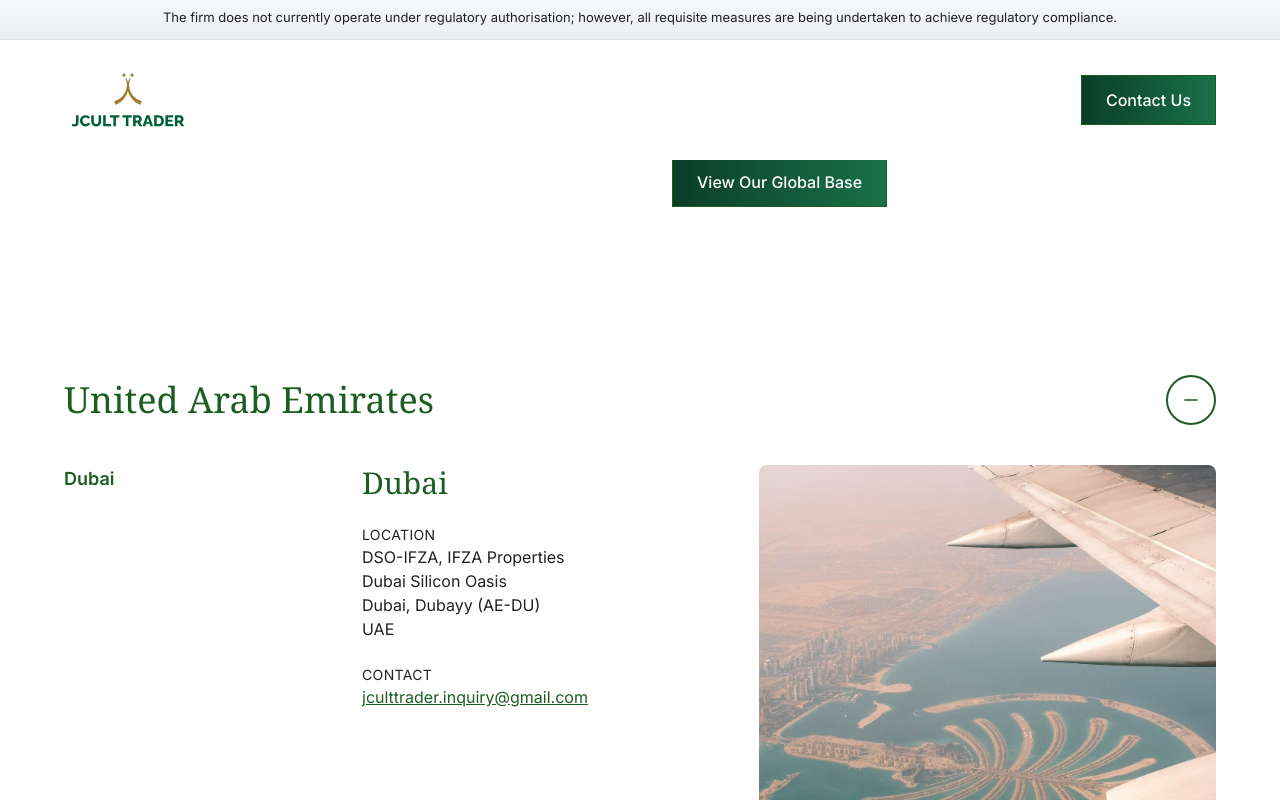
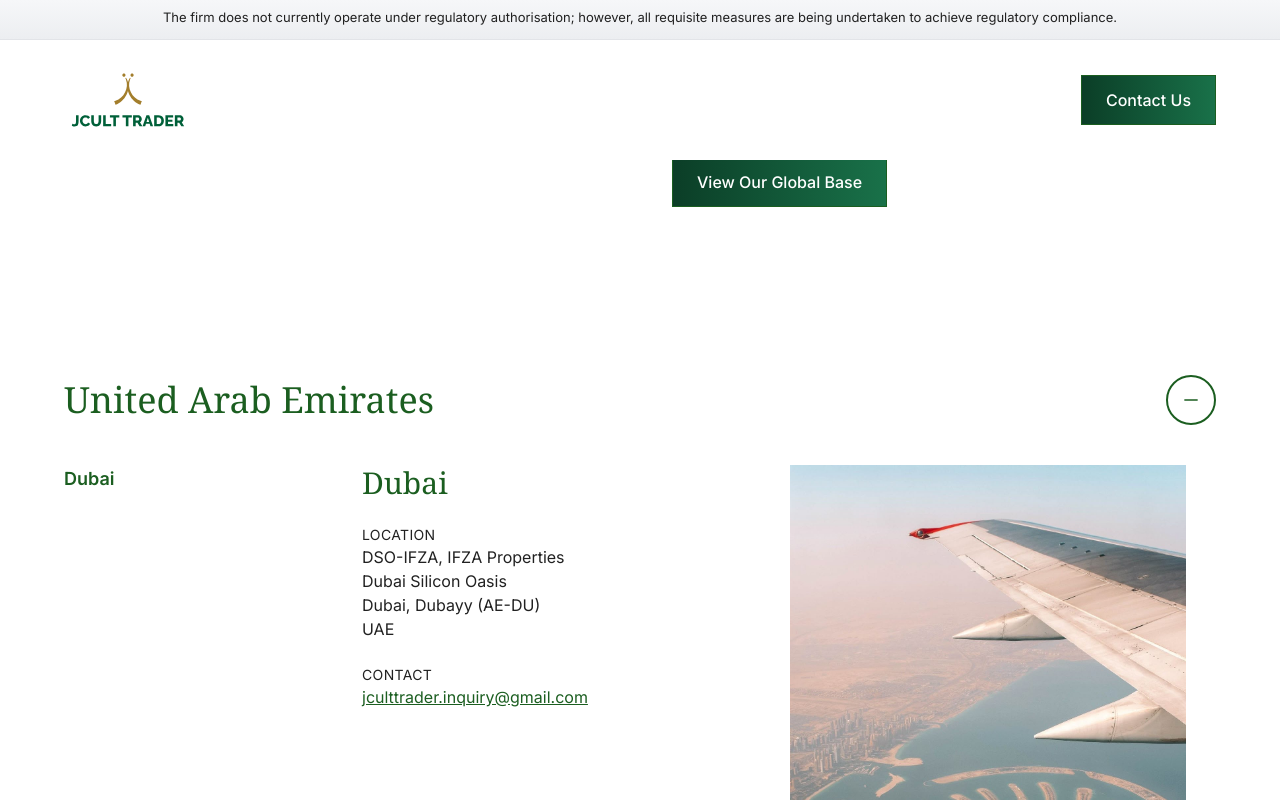
Before and after one commit to CodeWhiz-101/Jcult, a Next.js app: page /who-we-are in a window 1280 px wide. Both pictures are taken after a click on the element "United Arab Emirates". Shown: the part 2085-2885 px from the top of the page. Built offline with nearby package versions, Linux system fonts and the light colour scheme.

Commit message:
chore: force vercel rebuild

```diff
--- a/src/components/features/Accordion.tsx
+++ b/src/components/features/Accordion.tsx
@@ -144,14 +144,15 @@ export default function Accordion({ regions }: { regions: Region[] }) {
 
                 {/* RIGHT COLUMN — IMAGE */}
                 <div className="col-span-5">
-                  <div className="w-full h-[420px] relative rounded-lg overflow-hidden">
+                  <div className="w-full relative rounded-lg overflow-hidden aspect-[3/4] md:aspect-[4/5]">
   <Image
     src={region.cities[selectedCityIndex].image}
     alt="city"
     fill
-                      className="object-cover"
+    className="object-contain bg-transparent"
   />
 </div>
+
                 </div>
               </div>
             </div>
```
Also changed, not shown: 1 other file (tests, documents, lock files or other folders). Lines whose indentation alone changed are shown as unchanged.
